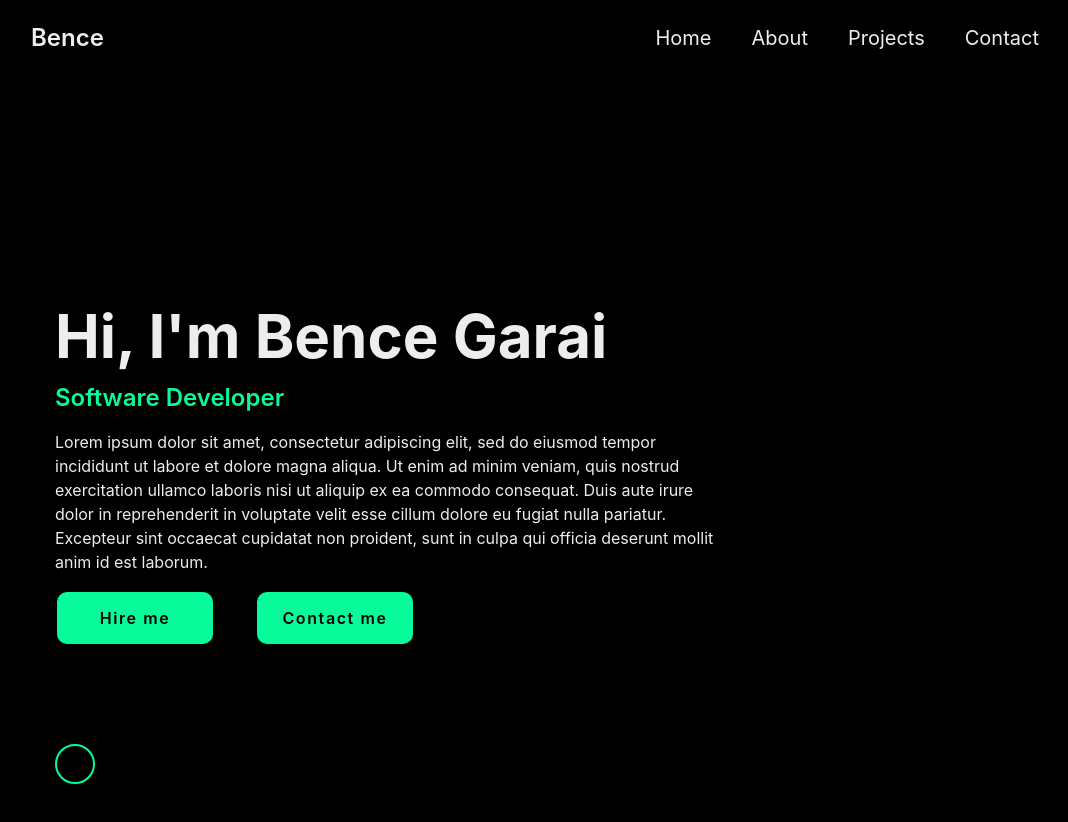
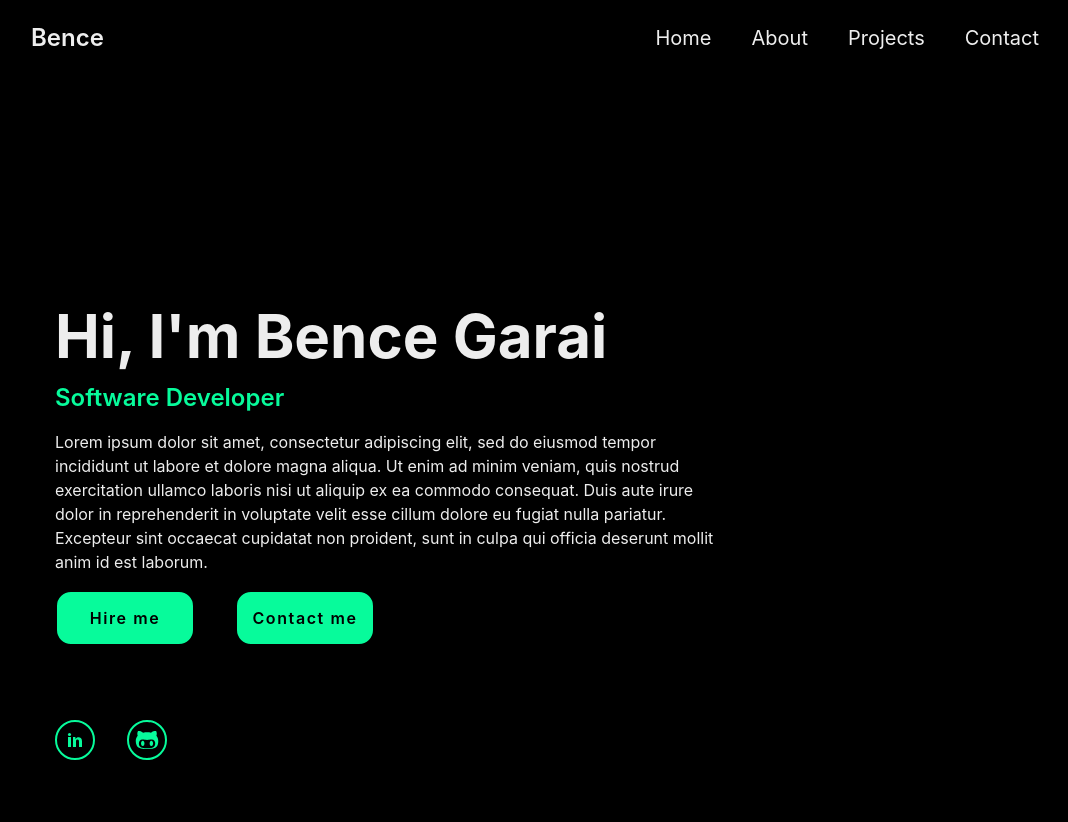
Before and after one commit to BenceGarai/portfolio, a Next.js app: page / in a window 1280 px wide. Shown: the top 822 px of the page, without its empty margins (105-1173 px from the left). Built offline with nearby package versions, Linux system fonts and the light colour scheme.

Commit message:
Update buttons to use framer motion

```diff
--- /dev/null
+++ b/src/app/(home)/about-me-section.tsx
@@ -0,0 +1,18 @@
+export default function AboutMeSection() {
+  return (
+    <section className="flex p-40 min-h-screen items-center">
+      <div className="">
+        <h1 className="text-6xl font-bold">About Me</h1>
+        <p className="mt-4 max-w-2xl ">
+          Lorem ipsum dolor sit amet, consectetur adipiscing elit, sed do
+          eiusmod tempor incididunt ut labore et dolore magna aliqua. Ut enim ad
+          minim veniam, quis nostrud exercitation ullamco laboris nisi ut
+          aliquip ex ea commodo consequat. Duis aute irure dolor in
+          reprehenderit in voluptate velit esse cillum dolore eu fugiat nulla
+          pariatur. Excepteur sint occaecat cupidatat non proident, sunt in
+          culpa qui officia deserunt mollit anim id est laborum.
+        </p>
+      </div>
+    </section>
+  );
+}
--- a/src/app/(home)/button.tsx
+++ b/src/app/(home)/button.tsx
@@ -1,3 +1,6 @@
+"use client";
+import { motion } from "framer-motion";
+
 interface ButtonProps {
   href: string;
   children: React.ReactNode;
@@ -6,10 +9,12 @@ interface ButtonProps {
 
 export function Button({ href, children, className }: ButtonProps) {
   return (
-    <a
+    <motion.a
+      whileTap={{ scale: 0.95 }}
+      whileHover={{ scale: 1.1 }}
       href={href}
-      className={`inline-flex justify-center items-center w-40 h-full bg-secondary border-2 rounded-xl border-background font-semibold text-background tracking-widest transition delay-100 duration-300 ease-in-out hover:-translate-y-1 hover:scale-110 hover:bg-secondary/90 ${className}`}>
+      className={`inline-flex justify-center items-center w-35 h-full bg-secondary border-2 rounded-2xl border-background font-semibold text-background tracking-widest ${className}`}>
       {children}
-    </a>
+    </motion.a>
   );
 }
--- a/src/app/(home)/landing-section.tsx
+++ b/src/app/(home)/landing-section.tsx
@@ -1,7 +1,7 @@
-import Image from "next/image";
 import { Button } from "./button";
 import { SocialButton } from "./social-button";
-import githubIcon from "@/assets/images/bxl-github.svg";
+import { TiSocialLinkedin } from "react-icons/ti";
+import { FaGithubAlt } from "react-icons/fa";
 
 export default function LandingSection() {
   return (
@@ -26,12 +26,13 @@ export default function LandingSection() {
           <Button href="#">Hire me</Button>
           <Button href="#">Contact me</Button>
         </div>
-        <div className="flex absolute bottom-4 w-40 justify-between">
+        <div className="flex absolute bottom-10 w-28 justify-between">
           <SocialButton
             href="#"
-            icon={
-              <Image src={githubIcon} width={48} height={48} alt="Github" />
-            }></SocialButton>
+            icon={<TiSocialLinkedin></TiSocialLinkedin>}></SocialButton>
+          <SocialButton
+            href="#"
+            icon={<FaGithubAlt></FaGithubAlt>}></SocialButton>
         </div>
       </div>
     </section>
--- a/src/app/(home)/social-button.tsx
+++ b/src/app/(home)/social-button.tsx
@@ -1,3 +1,6 @@
+"use client";
+import { motion } from "motion/react";
+
 interface SocialButtonProps {
   href: string;
   icon?: React.ReactNode;
@@ -5,10 +8,12 @@ interface SocialButtonProps {
 
 export function SocialButton({ href, icon }: SocialButtonProps) {
   return (
-    <a
+    <motion.a
+      whileTap={{ scale: 0.95 }}
+      whileHover={{ scale: 1.1 }}
       href={href}
-      className="inline-flex justify-center items-center w-10 h-10 bg-transparent border-2 border-secondary rounded-full text-2xl ">
+      className="inline-flex justify-center items-center w-10 h-10 bg-transparent border-2 border-secondary rounded-full text-2xl text-secondary">
       {icon}
-    </a>
+    </motion.a>
   );
 }
--- a/src/app/page.tsx
+++ b/src/app/page.tsx
@@ -1,9 +1,11 @@
 import LandingSection from "./(home)/landing-section";
+import ProjectsSection from "./(home)/projects-section";
 
 export default function Home() {
   return (
     <main>
       <LandingSection></LandingSection>
+      <ProjectsSection></ProjectsSection>
     </main>
   );
 }
```
